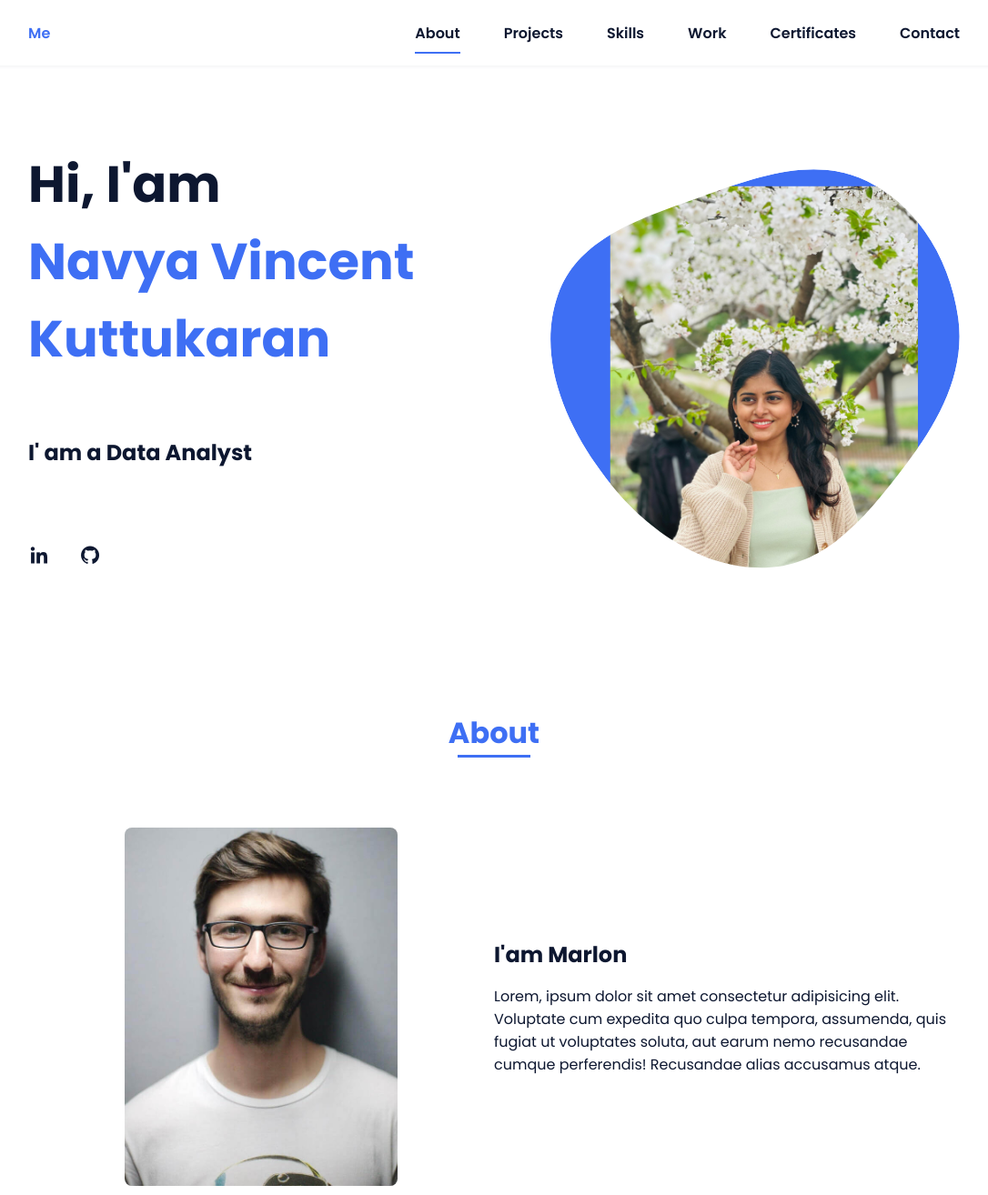
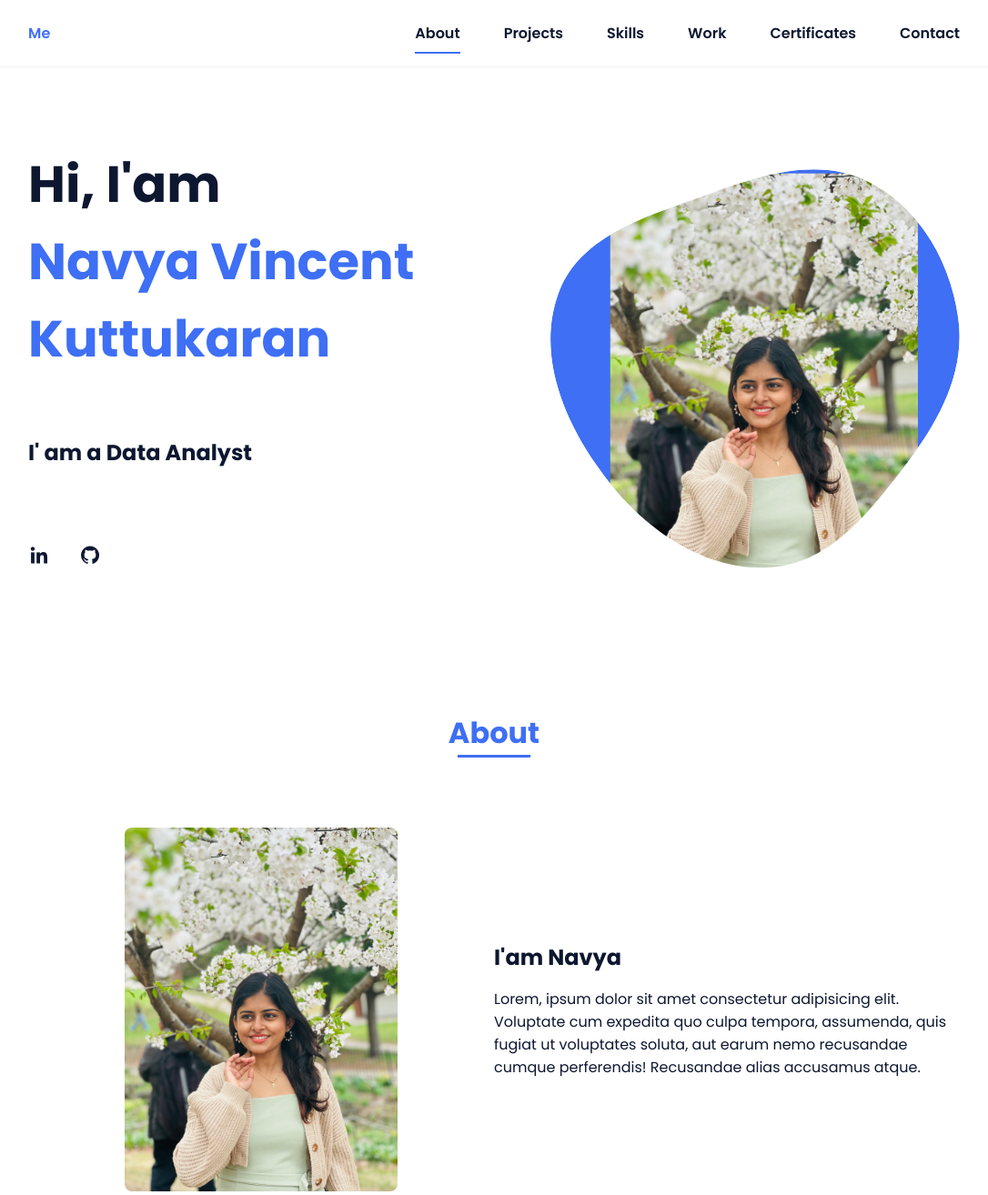
Before and after one commit to navyavincentk17/Navya_Vincent, a plain HTML site: page index.html in a window 1280 px wide. Shown: the whole page at 91% size, without its empty margins (97-1183 px from the left). Drawn offline with nearby package versions, Linux system fonts and the light colour scheme.

Commit message:
Update index.html

```diff
--- a/index.html
+++ b/index.html
@@ -55,7 +55,7 @@
                         </mask>
                         <g mask="url(#mask0)">
                             <path d="M9.19024 145.964C34.0253 76.5814 114.865 54.7299 184.111 29.4823C245.804 6.98884 311.86 -14.9503 370.735 14.143C431.207 44.026 467.948 107.508 477.191 174.311C485.897 237.229 454.931 294.377 416.506 344.954C373.74 401.245 326.068 462.801 255.442 466.189C179.416 469.835 111.552 422.137 65.1576 361.805C17.4835 299.81 -17.1617 219.583 9.19024 145.964Z"/>
-                            <image class="home__blob-img" x="70" y="20" href="assets/img/Navya.jpg"/>
+                            <image class="home__blob-img" x="70" y="5" href="assets/img/Navya.jpg"/>
                         </g>
                     </svg>
                 </div>
@@ -66,11 +66,11 @@
 
                 <div class="about__container bd-grid">
                     <div class="about__img">
-                        <img src="assets/img/about.jpg" alt="">
+                        <img src="assets/img/Navya.jpg" alt="">
                     </div>
 
                     <div>
-                        <h2 class="about__subtitle">I'am Marlon</h2>
+                        <h2 class="about__subtitle">I'am Navya</h2>
                         <p class="about__text">Lorem, ipsum dolor sit amet consectetur adipisicing elit. Voluptate cum expedita quo culpa tempora, assumenda, quis fugiat ut voluptates soluta, aut earum nemo recusandae cumque perferendis! Recusandae alias accusamus atque.</p>
                     </div>
                 </div>
```
